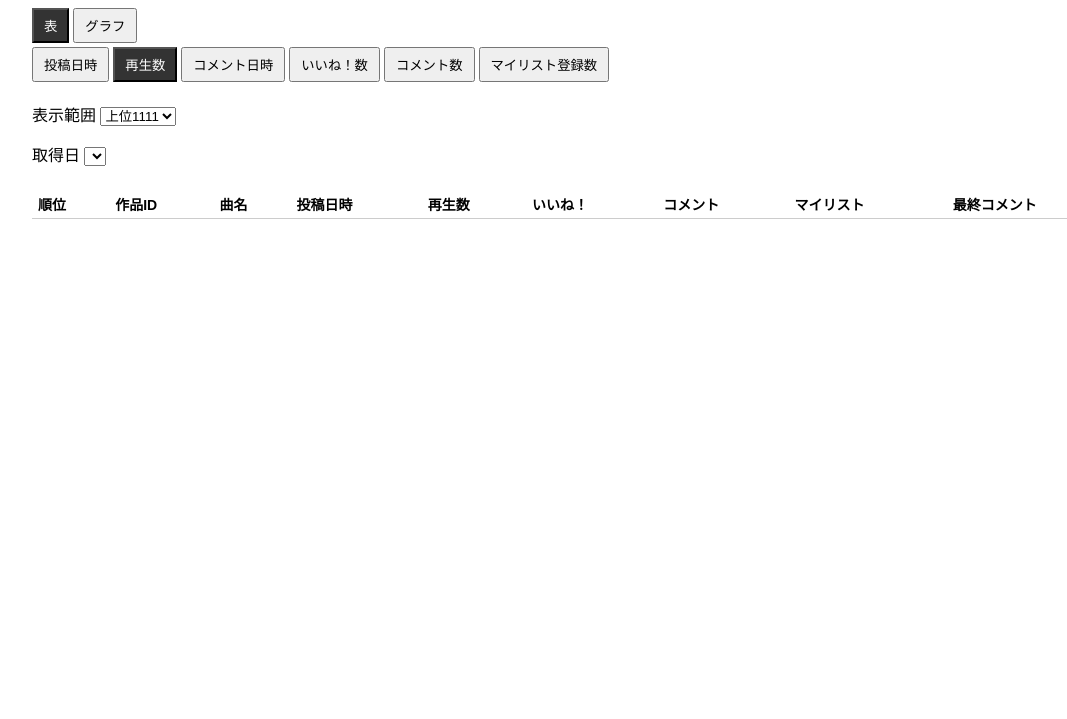
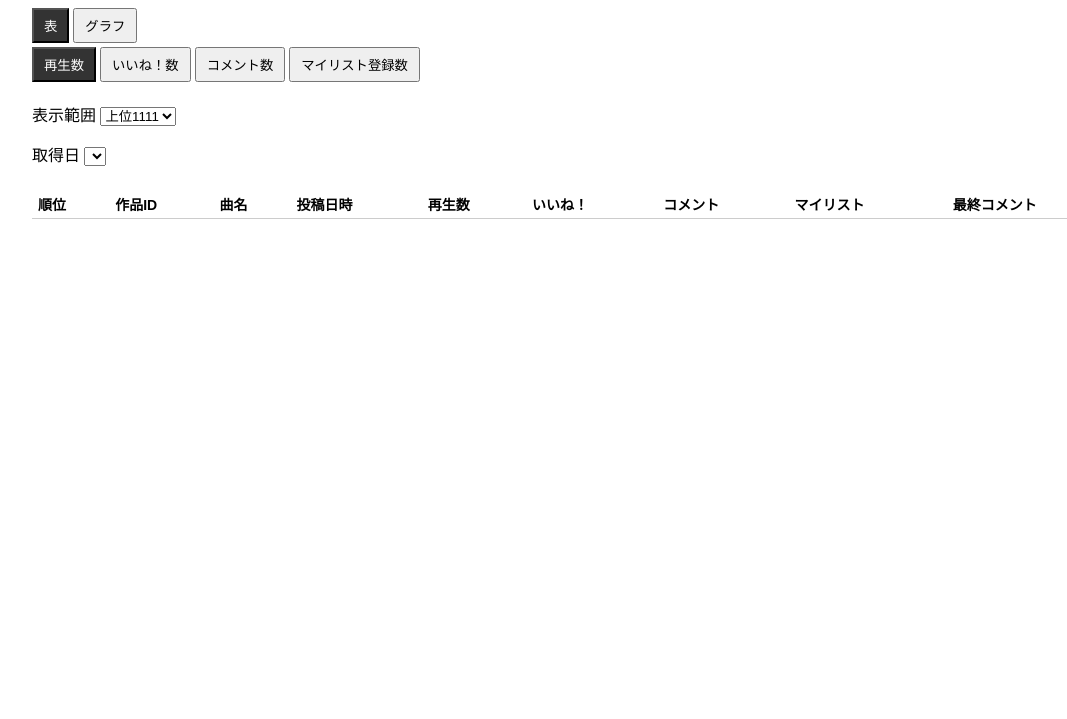
Before and after one commit to hitoiki4105/mushoku2026-ranking, a plain HTML site: page index.html in a window 1280 px wide. Shown: the part 81-800 px from the top of the page, without its empty margins (58-1125 px from the left). Drawn offline with nearby package versions, Linux system fonts and the light colour scheme; no server answers.

Commit message:
Add files via upload

```diff
--- a/index.html
+++ b/index.html
@@ -59,18 +59,18 @@ const WORKER = 'https://mushoku-ranking.hitoiki4105.workers.dev';
 const PAGE_SIZE = 200;
 
 const TABS = [
-  ['startTime', '投稿日時'], ['viewCounter', '再生数'], ['lastCommentTime', 'コメント日時'],
-  ['likeCounter', 'いいね！数'], ['commentCounter', 'コメント数'], ['mylistCounter', 'マイリスト登録数'],
+  ['viewCounter', '再生数'], ['likeCounter', 'いいね！数'],
+  ['commentCounter', 'コメント数'], ['mylistCounter', 'マイリスト登録数'],
 ];
 // グラフの縦軸の選択肢
 const METRICS = [
   ['rank', '順位'], ['viewCounter', '再生数'], ['likeCounter', 'いいね！数'],
   ['commentCounter', 'コメント数'], ['mylistCounter', 'マイリスト登録数'],
 ];
-// タブごとの縦軸の初期値（投稿日時・コメント日時は数値ではないので順位）
+// タブごとの縦軸の初期値
 const DEFAULT_METRIC = {
-  startTime: 'rank', viewCounter: 'viewCounter', lastCommentTime: 'rank',
-  likeCounter: 'likeCounter', commentCounter: 'commentCounter', mylistCounter: 'mylistCounter',
+  viewCounter: 'viewCounter', likeCounter: 'likeCounter',
+  commentCounter: 'commentCounter', mylistCounter: 'mylistCounter',
 };
 // 表示範囲
 const RANGES = [
```
